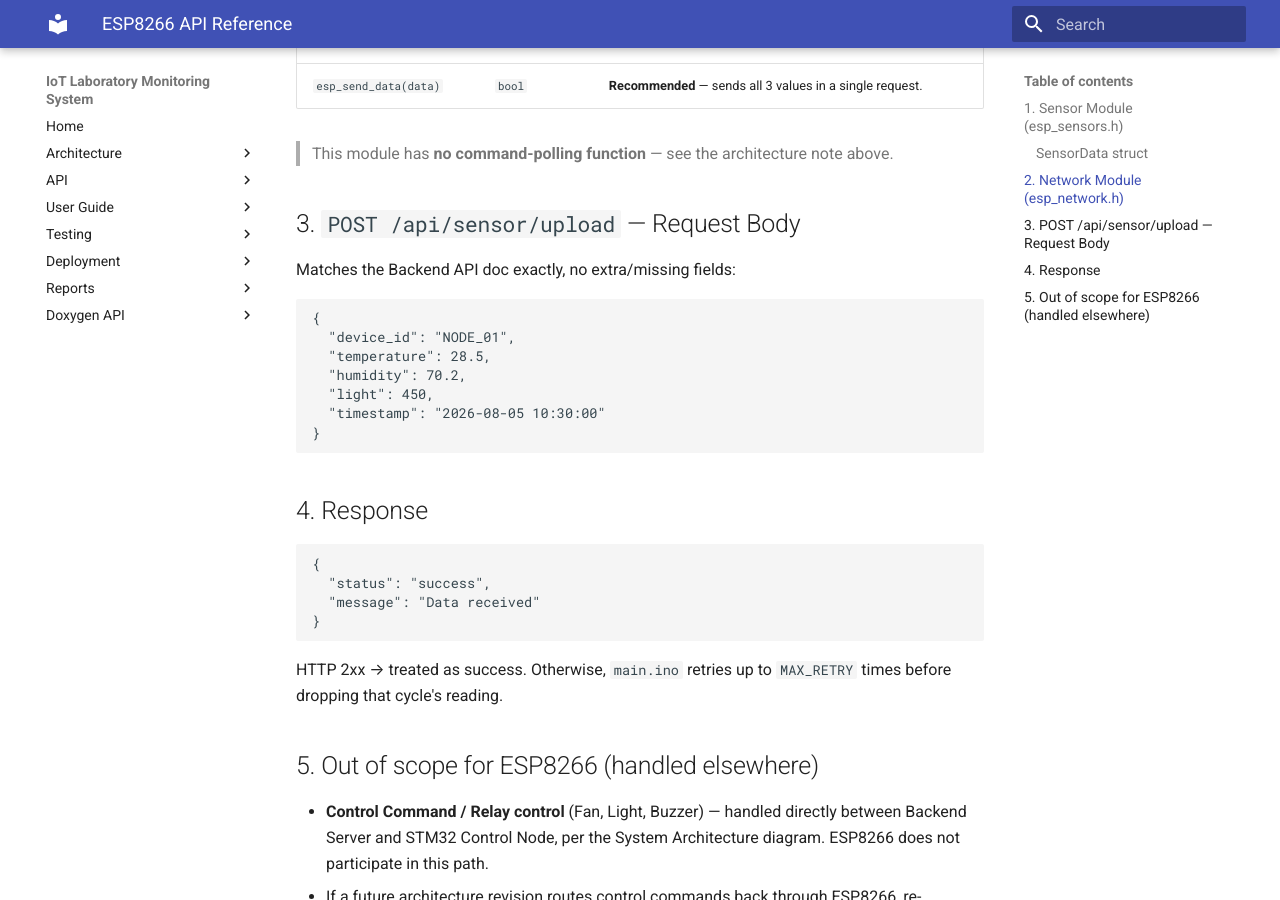
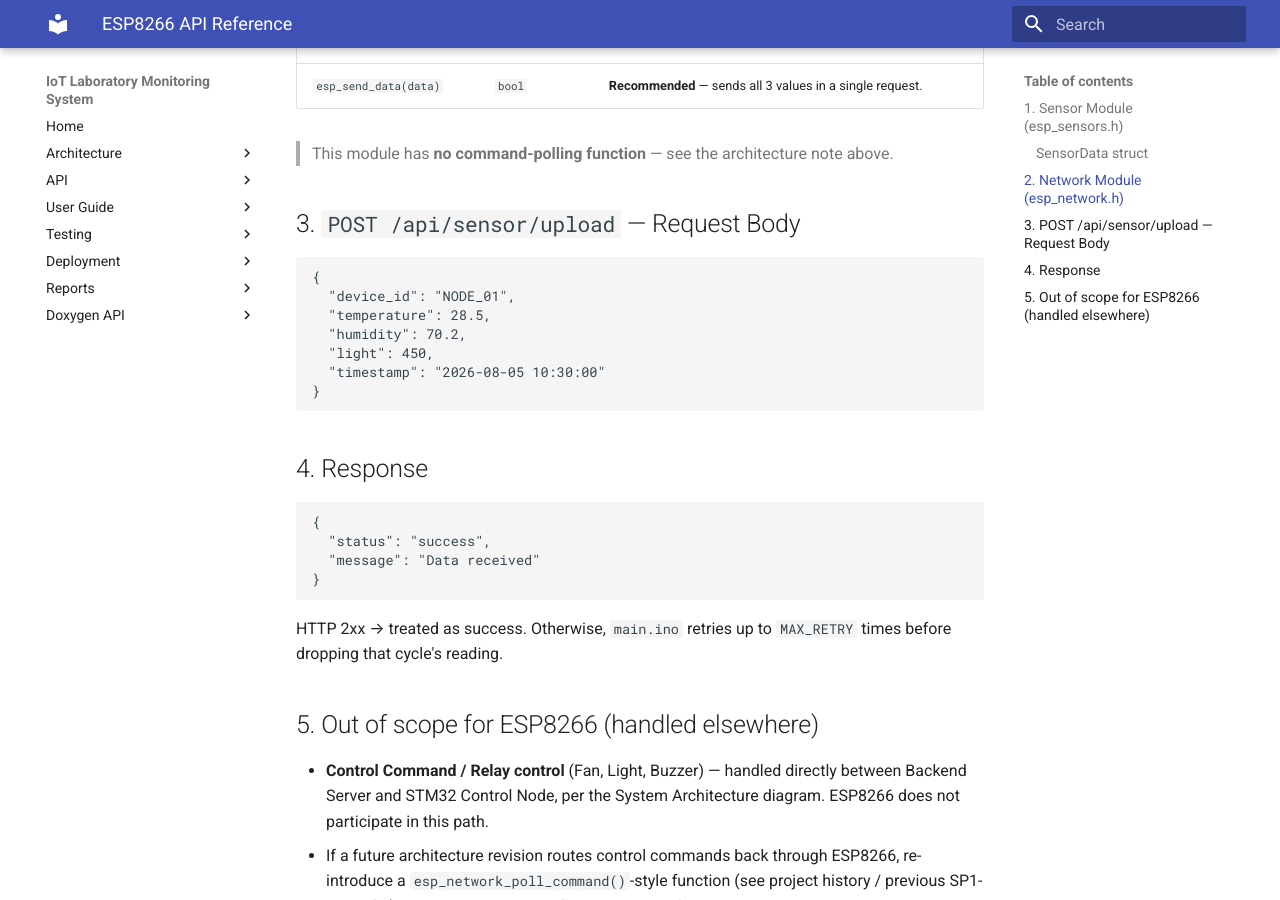
Before and after one commit to jostran1406/Phase_2_Group_11, an MkDocs documentation site: the page built from docs/api/esp8266_api.md, in a window 1280 px wide and 900 px high, scrolled down 1699 px. Built offline with MkDocs 1.6.1 and Material for MkDocs 9.7.7, drawn with Linux system fonts in a browser that asks for light colours.

````diff
--- a/docs/api/esp8266_api.md
+++ b/docs/api/esp8266_api.md
@@ -45,7 +45,7 @@
 > This module has **no command-polling function** — see the architecture note above.
 
 ## 3. `POST /api/sensor/upload` — Request Body
-Matches the Backend API doc exactly, no extra/missing fields:
+
 ```json
 {
   "device_id": "NODE_01",
````
